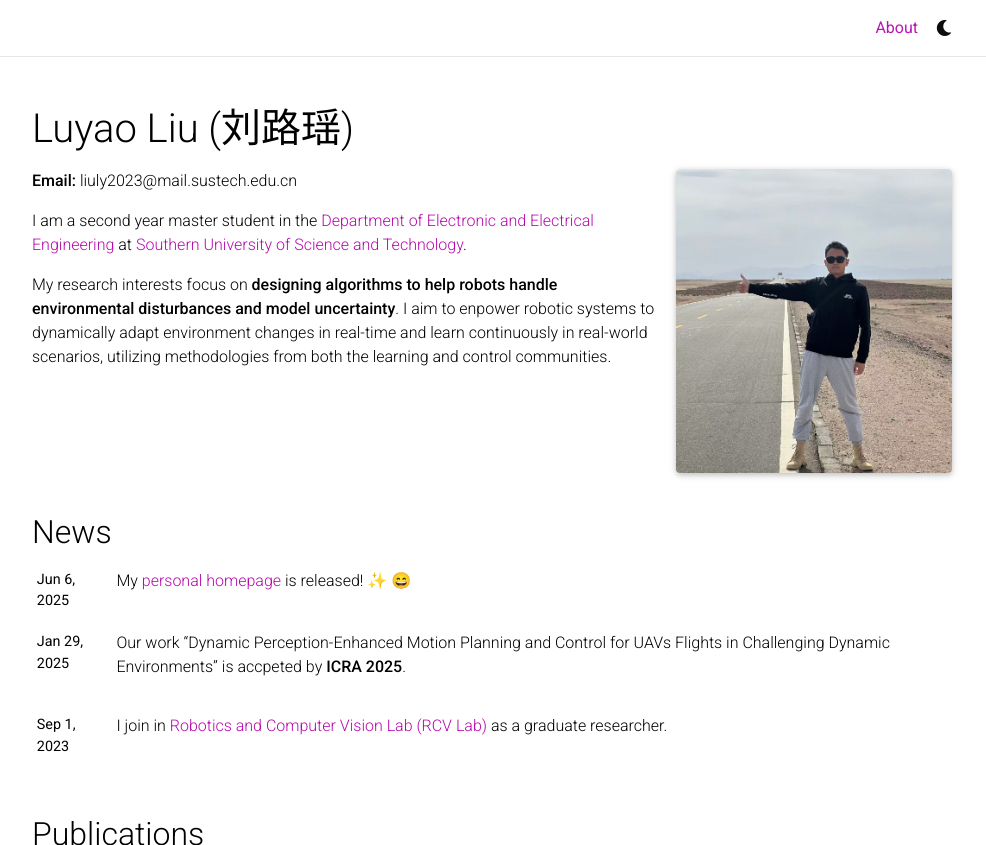
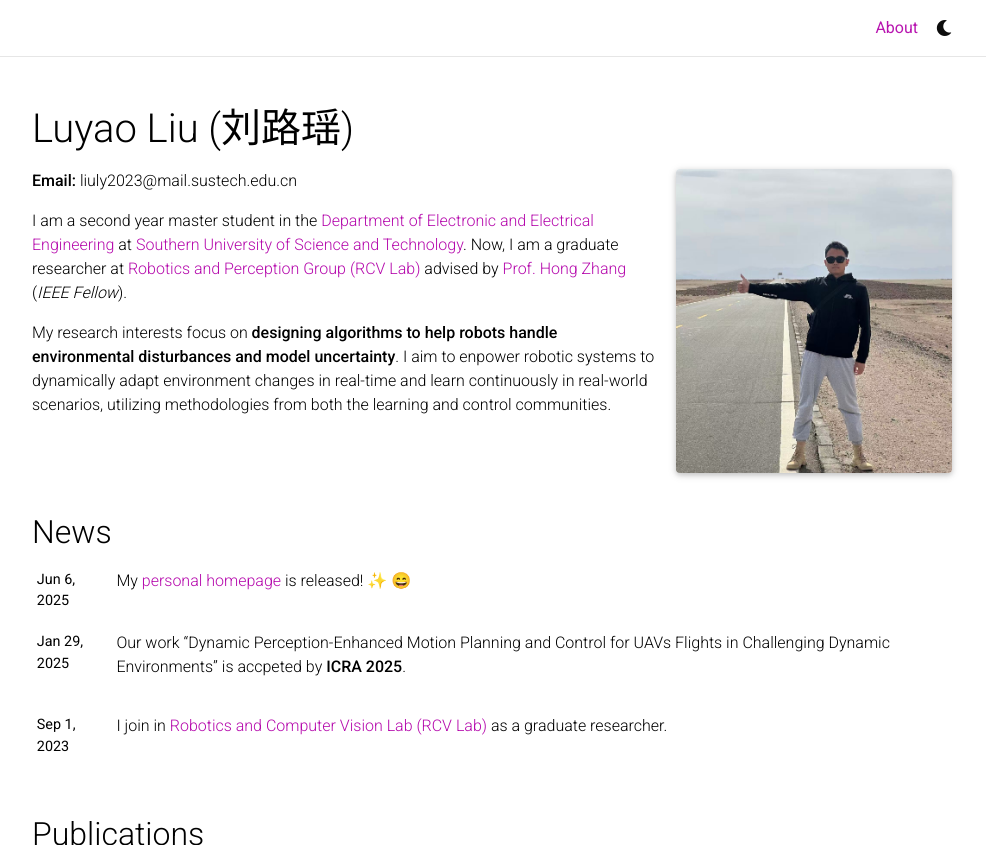
Before and after one commit to Luyao0LIU/luyao0liu.github.io, a Jekyll site: the page built from _pages/about.md, in a window 1280 px wide and 900 px high, cut to the strip 0-845 px from the top of the window. Shown: the whole strip, without its empty margins (148-1134 px from the left). Built offline with Jekyll 4.4.1, drawn with Linux system fonts in a browser that asks for light colours; full-size pictures stand in for the smaller copies a plugin makes; emoji names are drawn with the system emoji font; comment, search, counter and statistics services are not loaded; a style sheet for code colours, icons or effects is not loaded.

Commit message:
update about.md

```diff
--- a/_pages/about.md
+++ b/_pages/about.md
@@ -24,7 +24,7 @@
 **Email:** liuly2023@mail.sustech.edu.cn
 
 
-I am a second year master student in the <a href="https://eee.sustech.edu.cn/">Department of Electronic and Electrical Engineering</a> at <a href="https://www.sustech.edu.cn/en">Southern University of Science and Technology</a>.
+I am a second year master student in the <a href="https://eee.sustech.edu.cn/">Department of Electronic and Electrical Engineering</a> at <a href="https://www.sustech.edu.cn/en">Southern University of Science and Technology</a>. Now, I am a graduate researcher at <a href="https://rcvlab.eee.sustech.edu.cn/">Robotics and Perception Group (RCV Lab)</a> advised by <a href="https://faculty.sustech.edu.cn/?tagid=zhangh33&iscss=1&snapid=1&orderby=date&go=2&lang=en">Prof. Hong Zhang</a> (<em>IEEE Fellow</em>).
 
 My research interests focus on **designing algorithms to help robots handle environmental disturbances and model uncertainty**. I aim to enpower robotic systems to dynamically adapt environment changes in real-time and learn continuously in real-world scenarios, utilizing methodologies from both the learning and control communities.
 
```
